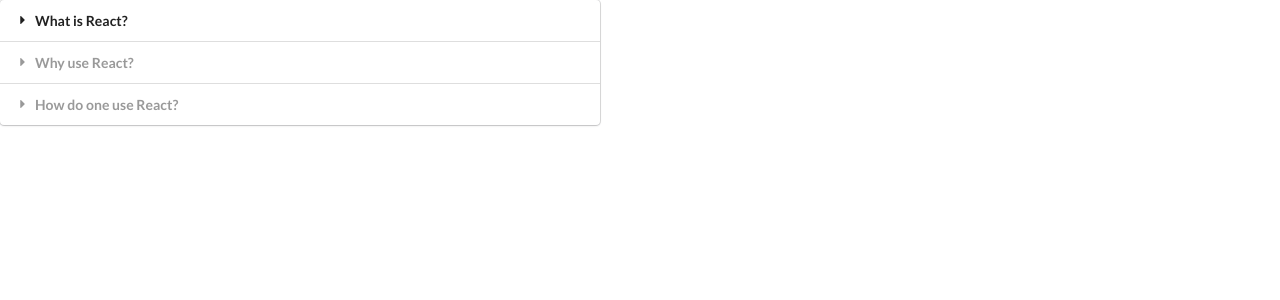
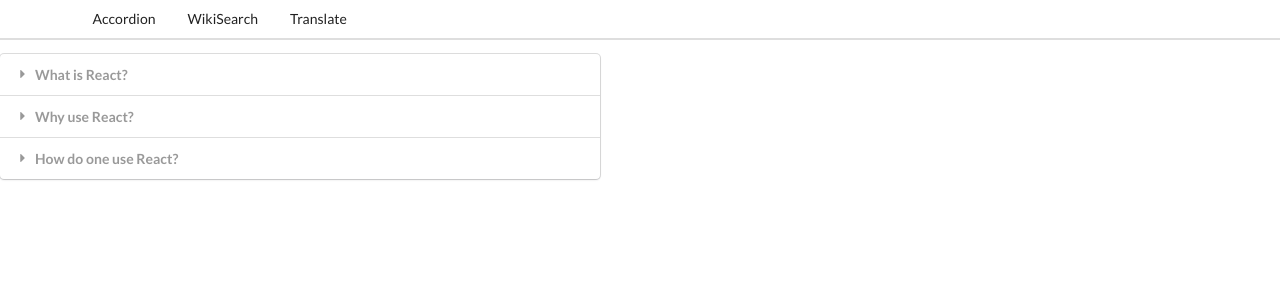
Before and after one commit to The-sad-philosopher/Widgets, a React (Create React App) app: page / in a window 1280 px wide. Shown: the top 300 px of the page. Built offline with nearby package versions, Linux system fonts and the light colour scheme.

Commit message:
✨ Make a functional React Router from scratch with hot reloading enabled

```diff
--- a/src/Components/App/App.tsx
+++ b/src/Components/App/App.tsx
@@ -5,10 +5,12 @@
 import { WikiSearch } from '../WikiSearch';
 import { Translator } from '../Translator';
 import { Router } from '../Router';
+import { Header } from '../Header';
 
 export const App: React.FC = () => {
   return (
     <div className="app">
+      <Header />
       <Router path="/">
         <Accordion items={items} />
       </Router>
--- a/src/Components/Header/Header.tsx
+++ b/src/Components/Header/Header.tsx
@@ -1,5 +1,20 @@
 import * as React from 'react';
+import { Link } from './Link';
 
 export const Header: React.FC = () => {
-  return <div>Header</div>;
+  return (
+    <div className="ui secondary pointing menu">
+      <div className="ui container">
+        <Link href="/" className="item">
+          Accordion
+        </Link>
+        <Link href="/search" className="item">
+          WikiSearch
+        </Link>
+        <Link href="/translate" className="item">
+          Translate
+        </Link>
+      </div>
+    </div>
+  );
 };
--- /dev/null
+++ b/src/Components/Header/Link.tsx
@@ -0,0 +1,24 @@
+import * as React from 'react';
+
+type Props = {
+  href: string;
+  className: string;
+  children: string;
+};
+
+export const Link: React.FC<Props> = (props) => {
+  const { href, className, children } = props;
+
+  const onClick = (event: React.MouseEvent) => {
+    event.preventDefault();
+    window.history.pushState({}, '', href);
+    const navEvent = new PopStateEvent('popstate');
+    window.dispatchEvent(navEvent);
+  };
+
+  return (
+    <a href={href} className={className} onClick={onClick}>
+      {children}
+    </a>
+  );
+};
--- a/src/Components/Router.tsx
+++ b/src/Components/Router.tsx
@@ -6,5 +6,16 @@
 };
 
 export const Router: React.FC<Props> = ({ path, children }) => {
-  return window.location.pathname === path ? children : null;
+  const [currentPath, setCurrentPath] = React.useState(
+    window.location.pathname
+  );
+
+  React.useEffect(() => {
+    const onURLChange = () => setCurrentPath(window.location.pathname);
+
+    window.addEventListener('popstate', onURLChange);
+    return () => window.removeEventListener('popstate', onURLChange);
+  }, []);
+
+  return currentPath === path ? children : null;
 };
```
